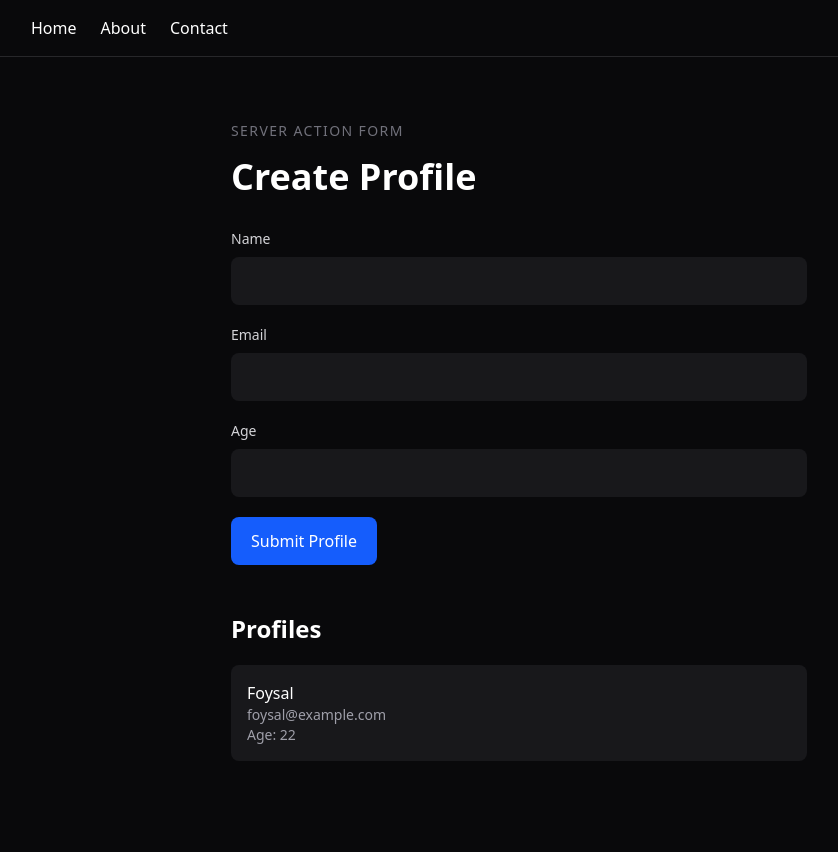
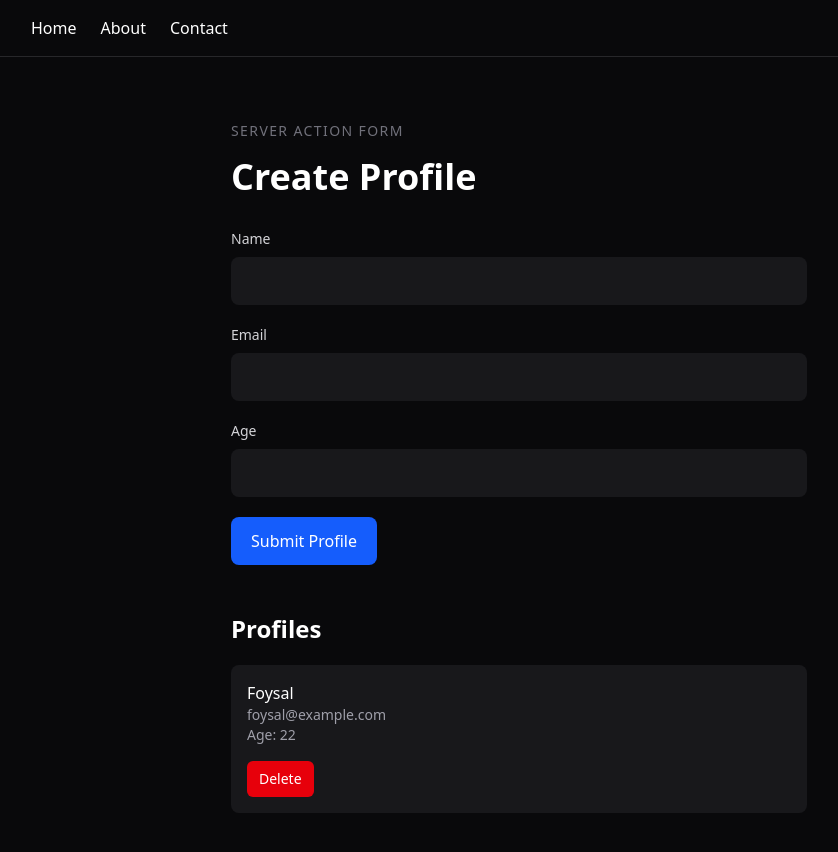
Before and after one commit to foysaliio/Nextjs-Mastery-Journey, a Next.js app: page /forms-demo in a window 1280 px wide. Shown: the top 852 px of the page, without its empty margins (121-959 px from the left). Built offline with nearby package versions, Linux system fonts and the light colour scheme.

Commit message:
feat(nextjs): add optimistic mutation experience

```diff
--- /dev/null
+++ b/src/app/forms-demo/OptimisticProfileList.tsx
@@ -0,0 +1,63 @@
+"use client";
+
+import { useOptimistic } from "react";
+
+import { deleteProfile } from "./actions";
+
+import type { Profile } from "./profile-store";
+
+type OptimisticProfileListProps = {
+  profiles: Profile[];
+};
+
+export default function OptimisticProfileList({
+  profiles,
+}: OptimisticProfileListProps) {
+  const [optimisticProfiles, removeOptimisticProfile] = useOptimistic(
+    profiles,
+    (currentProfiles, deletedId: number) =>
+      currentProfiles.filter((profile) => profile.id !== deletedId),
+  );
+
+  async function deleteAction(id: number) {
+    removeOptimisticProfile(id);
+
+    await deleteProfile(id);
+  }
+
+  if (optimisticProfiles.length === 0) {
+    return <p className="text-zinc-400">No profiles found.</p>;
+  }
+
+  return (
+    <div className="space-y-3">
+      {optimisticProfiles.map((profile) => {
+        const deleteWithId = deleteAction.bind(null, profile.id);
+
+        return (
+          <article
+            key={profile.id}
+            className="rounded-lg
+                bg-zinc-900 p-4"
+          >
+            <p className="font-medium">{profile.name}</p>
+
+            <p className="text-sm text-zinc-400">{profile.email}</p>
+
+            <p className="text-sm text-zinc-400">Age: {profile.age}</p>
+
+            <form action={deleteWithId} className="mt-4">
+              <button
+                type="submit"
+                className="rounded-md bg-red-600
+                    px-3 py-2 text-sm"
+              >
+                Delete
+              </button>
+            </form>
+          </article>
+        );
+      })}
+    </div>
+  );
+}
--- a/src/app/forms-demo/page.tsx
+++ b/src/app/forms-demo/page.tsx
@@ -1,4 +1,7 @@
+import OptimisticProfileList from "./OptimisticProfileList";
+
 import ProfileForm from "./ProfileForm";
+
 import { getProfiles } from "./profile-store";
 
 export default function FormsDemoPage() {
@@ -18,23 +21,8 @@ export default function FormsDemoPage() {
         <section className="mt-12">
           <h2 className="text-2xl font-semibold">Profiles</h2>
 
-          <div className="mt-5 space-y-3">
-            {profiles.length === 0 ? (
-              <p className="text-zinc-400">No profiles found.</p>
-            ) : (
-              profiles.map((profile) => (
-                <article
-                  key={profile.id}
-                  className="rounded-lg bg-zinc-900 p-4"
-                >
-                  <p className="font-medium">{profile.name}</p>
-
-                  <p className="text-sm text-zinc-400">{profile.email}</p>
-
-                  <p className="text-sm text-zinc-400">Age: {profile.age}</p>
-                </article>
-              ))
-            )}
+          <div className="mt-5">
+            <OptimisticProfileList profiles={profiles} />
           </div>
         </section>
       </div>
```
